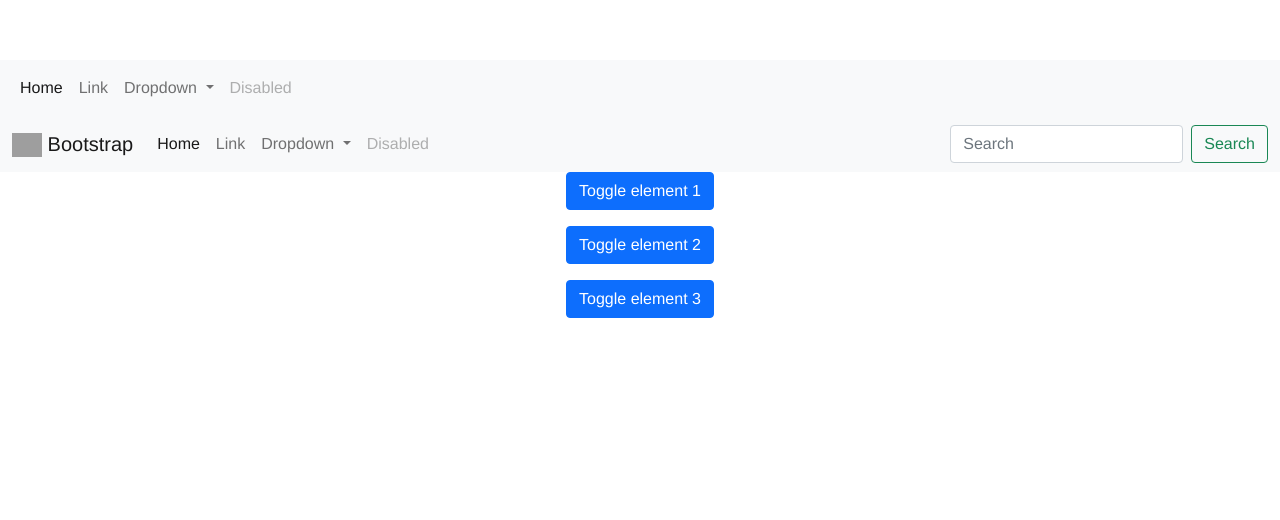
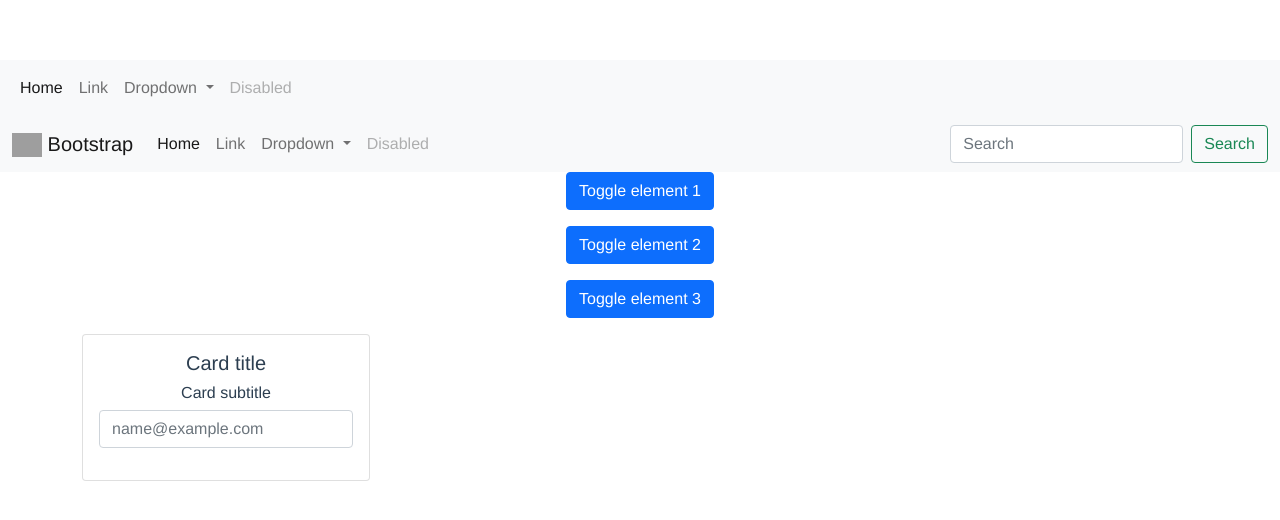
Before and after one commit to forbelieveme/laika-test-view, a Vue app: page / in a window 1280 px wide. Shown: the top 520 px of the page. Built offline with nearby package versions, Linux system fonts and the light colour scheme; grey boxes are pictures that could not be loaded.

Commit message:
Inserta formulario de inscripcion de correo.

```diff
--- a/src/components/Footer.vue
+++ b/src/components/Footer.vue
@@ -1,4 +1,5 @@
 <template>
+  <div class="container">
     <div class="row">
       <p>
         <a
@@ -63,6 +64,21 @@
         </div>
       </div>
     </div>
+    <div class="card" style="width: 18rem">
+      <div class="card-body">
+        <h5 class="card-title">Card title</h5>
+        <h6 class="card-title">Card subtitle</h6>
+        <div class="mb-3">
+          <input
+            type="email"
+            class="form-control"
+            id="exampleFormControlInput1"
+            placeholder="name@example.com"
+          />
+        </div>
+      </div>
+    </div>
+  </div>
 </template>
 
 <script>
```
Lines whose indentation alone changed are shown as unchanged.
